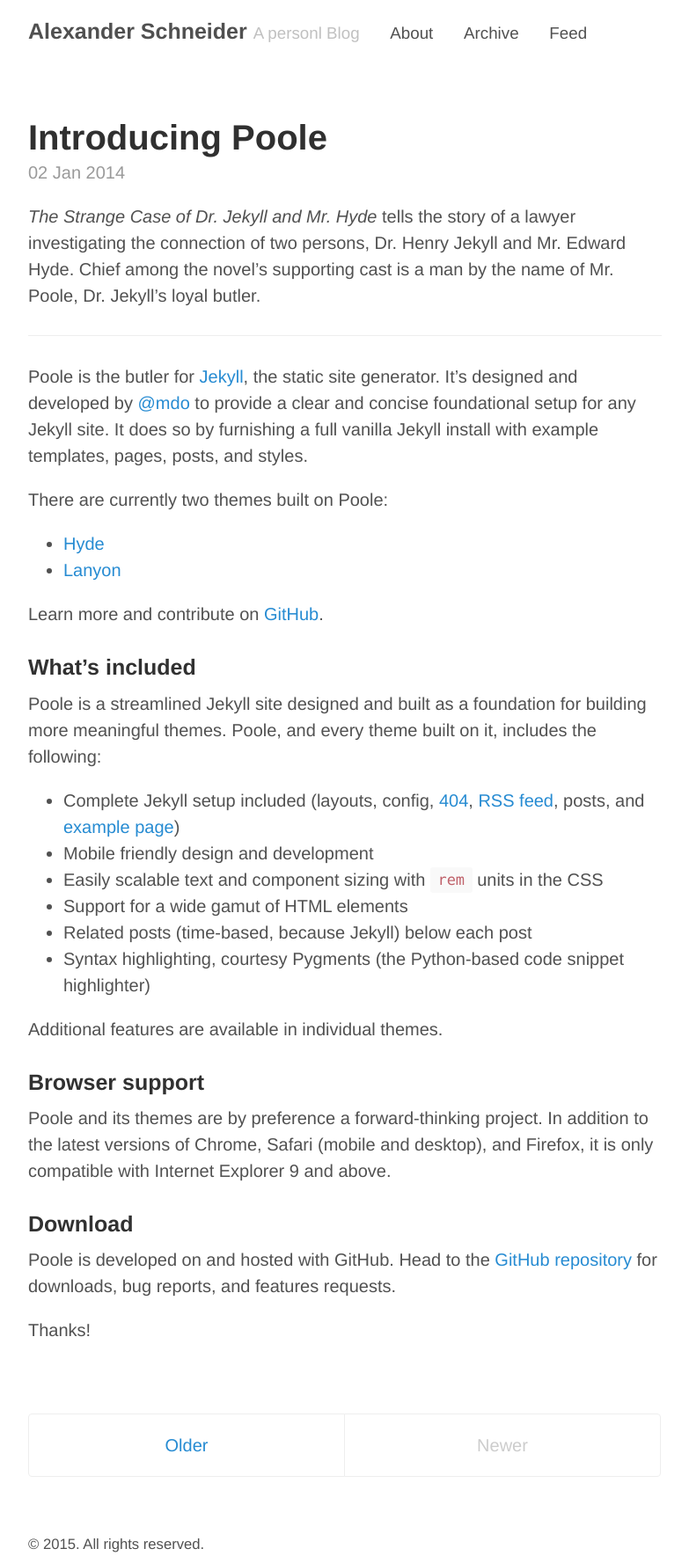
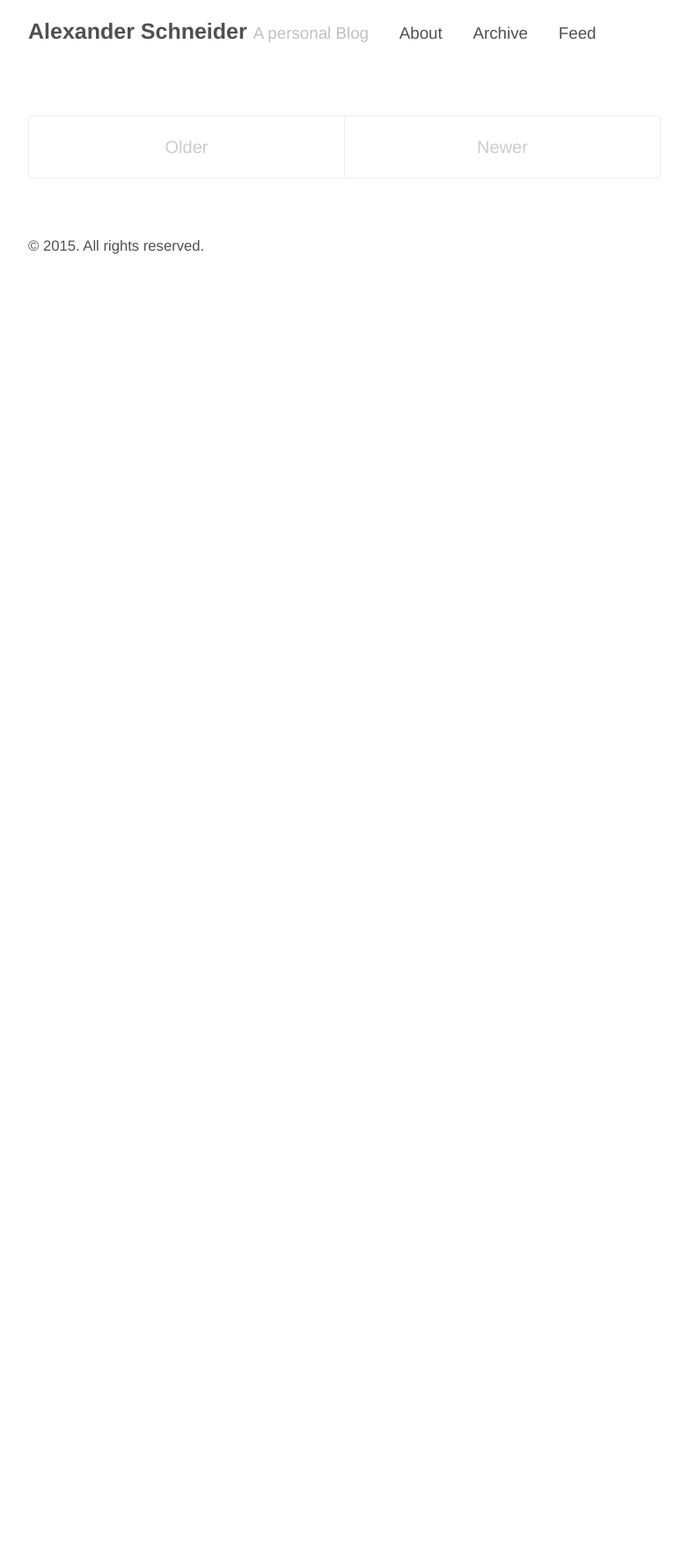
Before and after one commit to Wegi/wegi.github.io, a Jekyll site: the page built from index.html, in a window 1280 px wide. Shown: the whole page at 88% size, without its empty margins (248-1031 px from the left). Built offline with Jekyll 4.4.1, drawn with Linux system fonts in a browser that asks for light colours; the list of posts is cut into pages by our own code; after the commit the page ends 900 px from its top, so only the background shows below that.

```diff
--- a/_config.yml
+++ b/_config.yml
@@ -4,7 +4,7 @@ relative_permalinks: true
 
 # Setup
 title:            Alexander Schneider
-tagline:          A personl Blog
+tagline:          A personal Blog
 url:              http://wegi.github.io
 paginate:         1
 baseurl:          http://wegi.github.io/
--- a/_posts/2014-01-02-introducing-poole.md
+++ /dev/null
@@ -1,40 +0,0 @@
----
-layout: post
-title: Introducing Poole
----
-
-*The Strange Case of Dr. Jekyll and Mr. Hyde* tells the story of a lawyer investigating the connection of two persons, Dr. Henry Jekyll and Mr. Edward Hyde. Chief among the novel's supporting cast is a man by the name of Mr. Poole, Dr. Jekyll's loyal butler.
-
------
-
-Poole is the butler for [Jekyll](http://jekyllrb.com), the static site generator. It's designed and developed by [@mdo](https://twitter.com/mdo) to provide a clear and concise foundational setup for any Jekyll site. It does so by furnishing a full vanilla Jekyll install with example templates, pages, posts, and styles.
-
-There are currently two themes built on Poole:
-
-* [Hyde](http://hyde.getpoole.com)
-* [Lanyon](http://lanyon.getpoole.com)
-
-Learn more and contribute on [GitHub](https://github.com/poole).
-
-### What's included
-
-Poole is a streamlined Jekyll site designed and built as a foundation for building more meaningful themes. Poole, and every theme built on it, includes the following:
-
-* Complete Jekyll setup included (layouts, config, [404](/404.html), [RSS feed](/atom.xml), posts, and [example page](/about))
-* Mobile friendly design and development
-* Easily scalable text and component sizing with `rem` units in the CSS
-* Support for a wide gamut of HTML elements
-* Related posts (time-based, because Jekyll) below each post
-* Syntax highlighting, courtesy Pygments (the Python-based code snippet highlighter)
-
-Additional features are available in individual themes.
-
-### Browser support
-
-Poole and its themes are by preference a forward-thinking project. In addition to the latest versions of Chrome, Safari (mobile and desktop), and Firefox, it is only compatible with Internet Explorer 9 and above.
-
-### Download
-
-Poole is developed on and hosted with GitHub. Head to the <a href="https://github.com/poole/poole">GitHub repository</a> for downloads, bug reports, and features requests.
-
-Thanks!
```
Also changed, not shown: _posts/2013-12-31-whats-jekyll.md (deleted, +0 -10 lines), _posts/2014-01-01-example-content.md (deleted, +0 -138 lines), about.md (+2 -0 lines).
